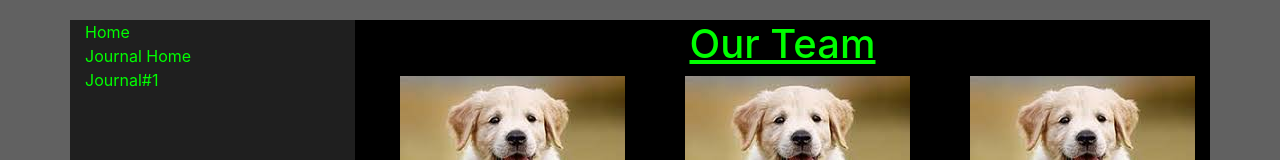
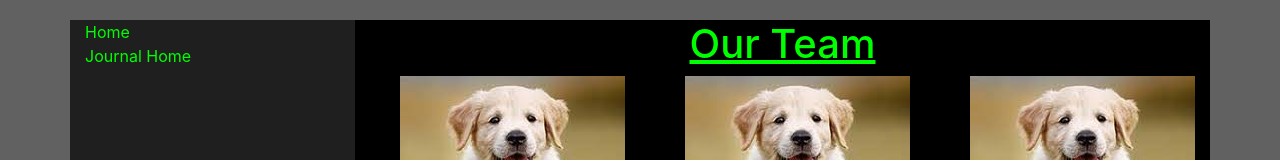
Before and after one commit to Raymond1225/3547G-Website, a plain HTML site: page index.html in a window 1280 px wide. Shown: the part 271-431 px from the top of the page. Drawn offline with nearby package versions, Linux system fonts and the light colour scheme.

Commit message:
Remove "Journal #1" Link from home page.

```diff
--- a/index.html
+++ b/index.html
@@ -22,8 +22,6 @@
               <a href="index.html" style="color: #00ff00;">Home</a>
               </br>
               <a href="Journal-Entries\Journal_Home.html" style="color: #00ff00;">Journal Home</a>
-              </br>
-              <a href="Journal-Entries\Journal_1_6-22-2021.html" style="color: #00ff00;">Journal#1</a>
             </p>
           </div>
           <div class="col-9 container-fluid" style="color: #00ff00; background-color: black; text-align: right;">
```
